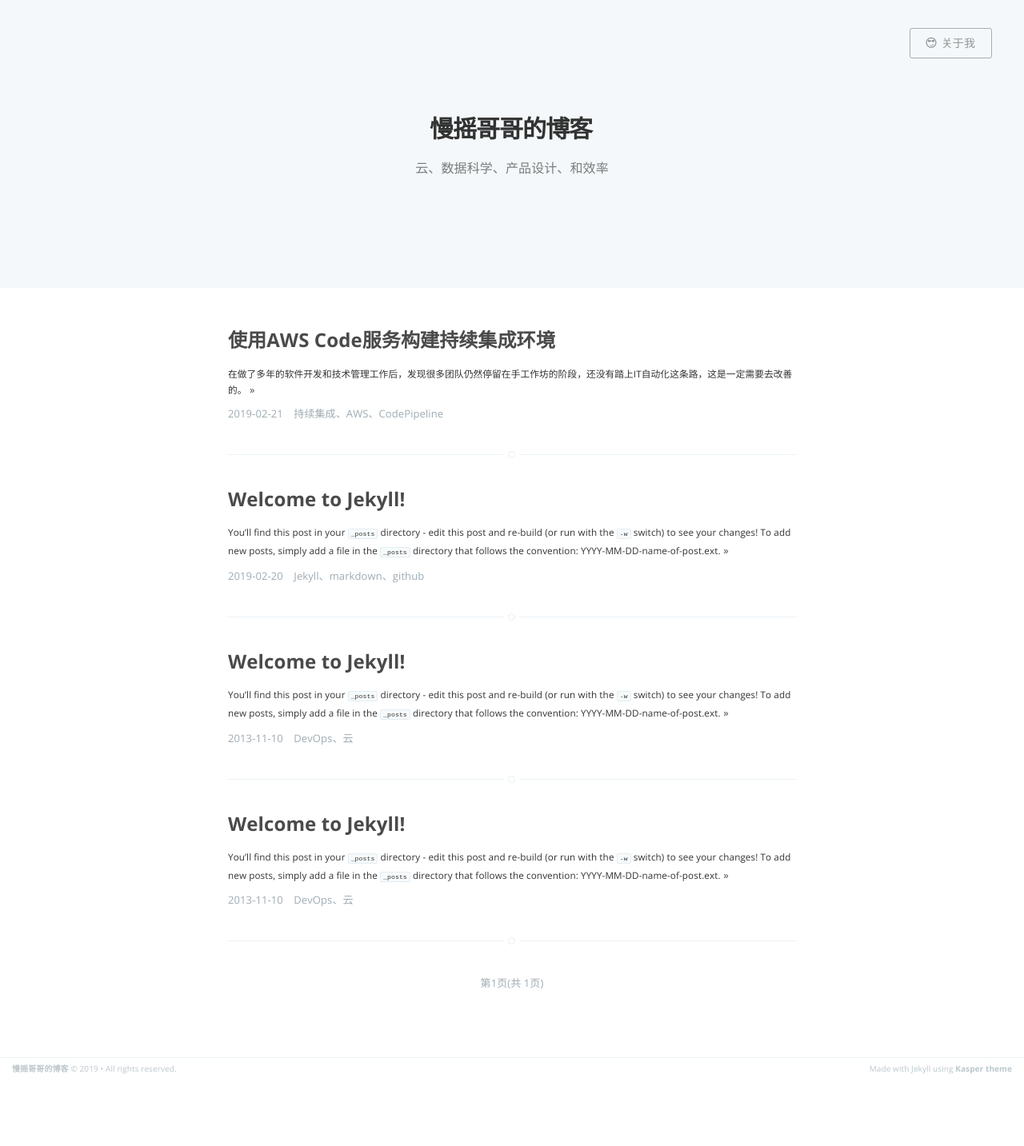
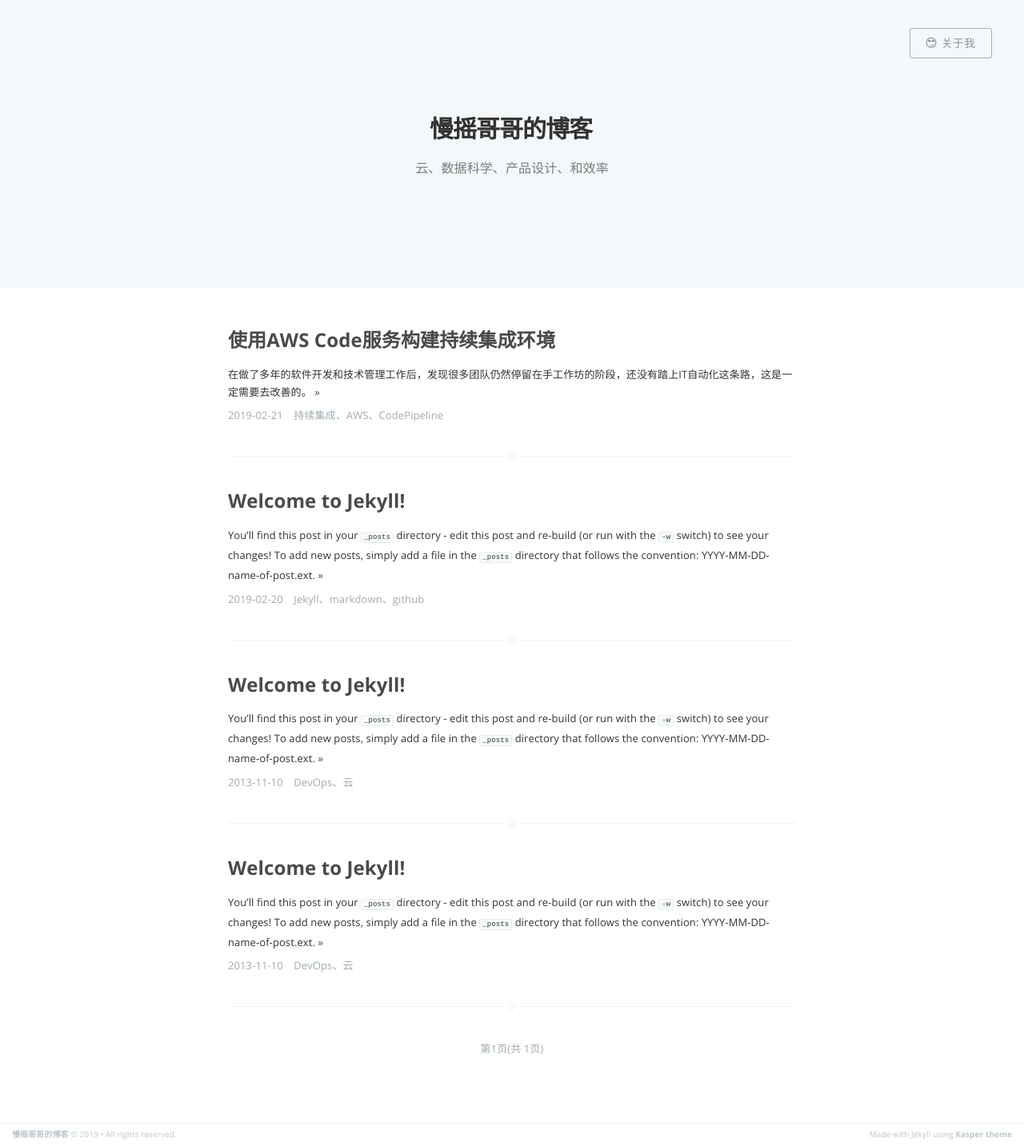
Before and after one commit to aaronyao/aaronyao.github.io, a Jekyll site: the page built from index.html, in a window 1280 px wide. Shown: the whole page at 80% size. Built offline with Jekyll 4.4.1, drawn with Linux system fonts in a browser that asks for light colours; the list of posts is cut into pages by our own code; before the commit the page ends 1351 px from its top, so only the background shows below that.

Commit message:
Update theme.

```diff
--- a/assets/css/screen.css
+++ b/assets/css/screen.css
@@ -827,7 +827,7 @@ body:not(.post-template) .post-title {
 
 .post-excerpt p {
     margin: 0;
-    font-size: 0.9em;
+    font-size: 1em;
     line-height: 1.7em;
 }
 
@@ -1622,7 +1622,7 @@ body:not(.post-template) .post-title {
     }
 
     .post-excerpt p {
-        font-size: 0.85em;
+        font-size: 1em;
     }
 
     .page-description {
```
